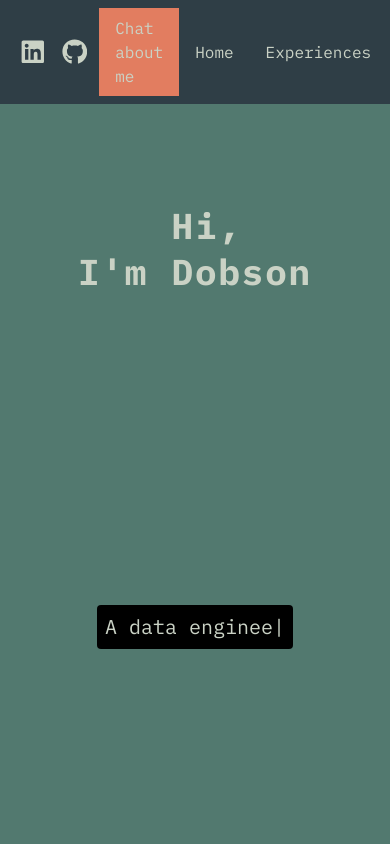
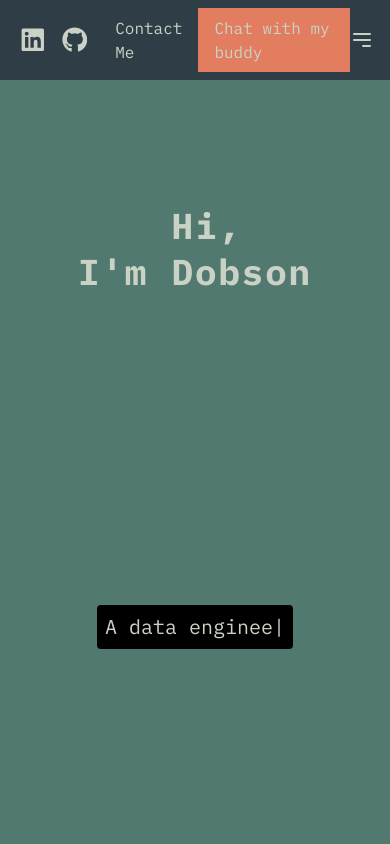
Before and after one commit to dobsonddev/dobsonddev-portfolio, a Next.js app: page / in a window 390 px wide. Shown: the top 844 px of the page. Built offline with nearby package versions, Linux system fonts and the light colour scheme.

Commit message:
Update index.tsx

```diff
--- a/src/pages/index.tsx
+++ b/src/pages/index.tsx
@@ -10,6 +10,7 @@ import Experiences from "@/components/Experience/Experiences";
 const IndexPage = () => {
     const [isChatModalOpen, setIsChatModalOpen] = useState(false);
     const [isScrollingUp, setIsScrollingUp] = useState(true); // Set initial value to true
+    const [isMobileMenuOpen, setIsMobileMenuOpen] = useState(false);
 
     useEffect(() => {
         let lastScrollTop = 0;
@@ -34,22 +35,40 @@ const IndexPage = () => {
         <div className="bg-mid text-light">
             <nav style={{ top: isScrollingUp ? '0' : '-100%' }} className="z-20 text-light w-full flex items-center bg-dark transition-all duration-1000 fixed py-2 px-4 md:px-8">
                 <div className="flex-1 flex items-center justify-start">
-                    <a href="https://www.linkedin.com/in/dobson-dunavant/" target="_blank" rel="noopener noreferrer" className="inline-flex items-cznter px-1 transition-all duration-500 hover:animate-wiggle"><FaLinkedin size="1.6em" /></a>
+                    <a href="https://www.linkedin.com/in/dobson-dunavant/" target="_blank" rel="noopener noreferrer" className="inline-flex items-center px-1 transition-all duration-500 hover:animate-wiggle"><FaLinkedin size="1.6em" /></a>
                     <a href="https://github.com/dobsonddev" target="_blank" rel="noopener noreferrer" className="inline-flex items-center px-3 transition-all duration-500 hover:animate-wiggle"><FaGithub size="1.6em" /></a>
-                    <a href="#contact" className="hidden md:inline-flex hover:text-dark hover:bg-custom-orange px-4 py-2 transition-all duration-500 transform hover:-translate-y-1 hover:animate-wiggle">Get in touch</a>
+                    <a href="#contact" className="hover:text-dark hover:bg-light px-4 py-2 transition-all duration-500 transform hover:-translate-y-1 hover:animate-wiggle">Contact Me</a>
                 </div>
-                <div className="flex-1 flex justify-center">
-                    <a href="#chat" className="hover:text-dark bg-custom-orange hover:bg-light px-4 py-2 transition-all duration-500 transform hover:-translate-y-1 hover:animate-wiggle">Chat about me</a>
+                <div className="flex-1 flex items-center justify-center">
+                    <a href="#chat" className="hover:text-dark bg-custom-orange hover:bg-light px-4 py-2 transition-all duration-500 transform hover:-translate-y-1 hover:animate-wiggle">Chat with my buddy</a>
                 </div>
-                <div className="flex-1 flex items-center justify-end">
+
+                {/* Hamburger Menu Icon */}
+                <div className="md:hidden flex items-center">
+                    <button onClick={() => setIsMobileMenuOpen(!isMobileMenuOpen)}>
+                        <svg className="w-6 h-6" fill="none" stroke="currentColor" viewBox="0 0 24 24" xmlns="http://www.w3.org/2000/svg"><path strokeLinecap="round" strokeLinejoin="round" strokeWidth="2" d="M4 6h16M4 12h16m-7 6h7"></path></svg>
+                    </button>
+                </div>
+
+                {/* Mobile Menu */}
+                {isMobileMenuOpen && (
+                    <div className="absolute top-full right-0 bg-dark w-full md:hidden">
+                        <a href="#home" className="block hover:text-dark hover:bg-light p-4">Home</a>
+                        <a href="#experiences" className="block hover:text-dark hover:bg-light p-4">Experiences</a>
+                        <a href="#resume" className="block hover:text-dark hover:bg-light p-4">Resume</a>
+                        <a href="#blog" className="block hover:text-dark hover:bg-light p-4">Blog</a>
+                        <a href="#contact" className="block hover:text-dark hover:bg-light p-4">Contact</a>
+                    </div>
+                )}
+                {/* Desktop Menu */}
+                <div className="hidden md:flex flex-1 items-center justify-end">
                     <a href="#home" className="hover:text-dark hover:bg-light px-4 py-2 transition-all duration-500 transform hover:-translate-y-1 hover:animate-wiggle">Home</a>
                     <a href="#experiences" className="hover:text-dark hover:bg-light px-4 py-2 transition-all duration-500 transform hover:-translate-y-1 hover:animate-wiggle">Experiences</a>
                     <a href="#resume" className="hover:text-dark hover:bg-light px-4 py-2 transition-all duration-500 transform hover:-translate-y-1 hover:animate-wiggle">Resume</a>
-                    {/*<a href="#projects" className="hover:text-dark hover:bg-light px-4 py-2 transition-all duration-500 transform hover:-translate-y-1 hover:animate-wiggle">Projects</a>*/}
                     <a href="#blog" className="hover:text-dark text-dark bg-gray-400 hover:bg-light px-4 py-2 transition-all duration-500 transform hover:-translate-y-1 hover:animate-wiggle">Blog</a>
                 </div>
-                {/* Mobile menu button here for smaller screens */}
             </nav>
+
 
             <div className="flex flex-col items-center">
                 {/*<Chatbot isOpen={isChatModalOpen} setIsOpen={setIsChatModalOpen} />*/}
```
